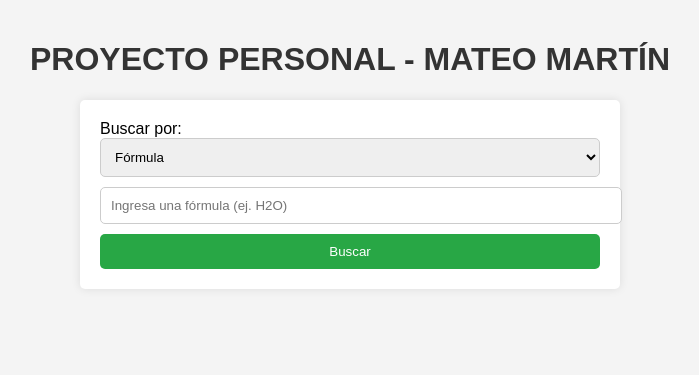
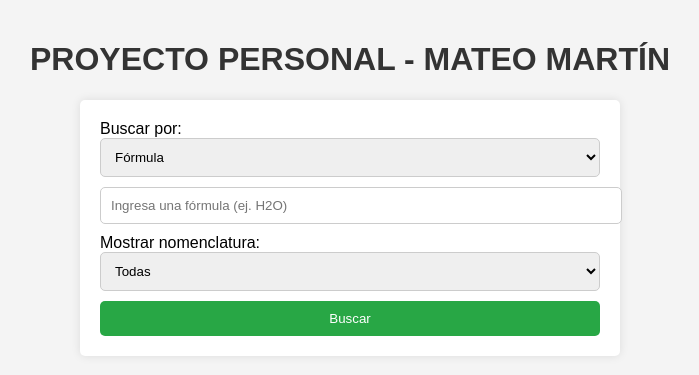
Before and after one commit to mlcganda/Prueba-1, a Flask app: page / in a window 1280 px wide. Shown: the top 375 px of the page, without its empty margins (290-989 px from the left). Run offline with Flask 3, Linux system fonts and the light colour scheme.

Commit message:
Update index.html

```diff
--- a/templates/index.html
+++ b/templates/index.html
@@ -1,3 +1,4 @@
+<!-- templates/index.html -->
 <!DOCTYPE html>
 <html lang="es">
 <head>
@@ -32,14 +33,17 @@
 
         <div id="campo_formula">
             <input type="text" name="formula" placeholder="Ingresa una fórmula (ej. H2O)">
+            <label for="nomenclatura_devolver">Mostrar nomenclatura:</label>
+            <select name="nomenclatura_devolver">
+                <option value="todas">Todas</option>
+                <option value="sistematica">Sistemática</option>
+                <option value="stock">Stock</option>
+                <option value="tradicional">Tradicional</option>
+            </select>
         </div>
 
         <div id="campo_nomenclatura" style="display: none;">
-            <select name="nomenclatura">
-                <option value="Óxido de dihidrógeno">Sistemática</option>
-                <option value="Óxido de hidrógeno (I)">Stock</option>
-                <option value="Agua">Tradicional</option>
-            </select>
+            <input type="text" name="nomenclatura" placeholder="Ingresa una nomenclatura (ej. Agua)">
         </div>
 
         <button type="submit">Buscar</button>
```
